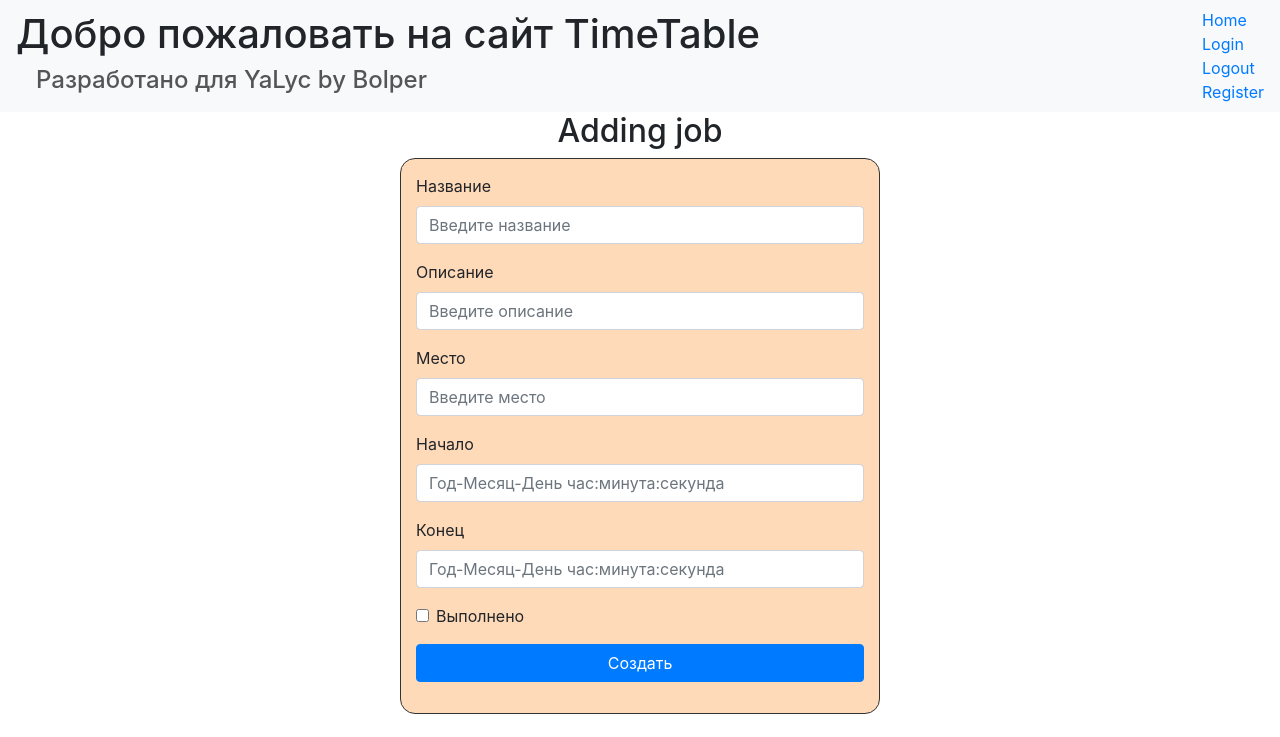
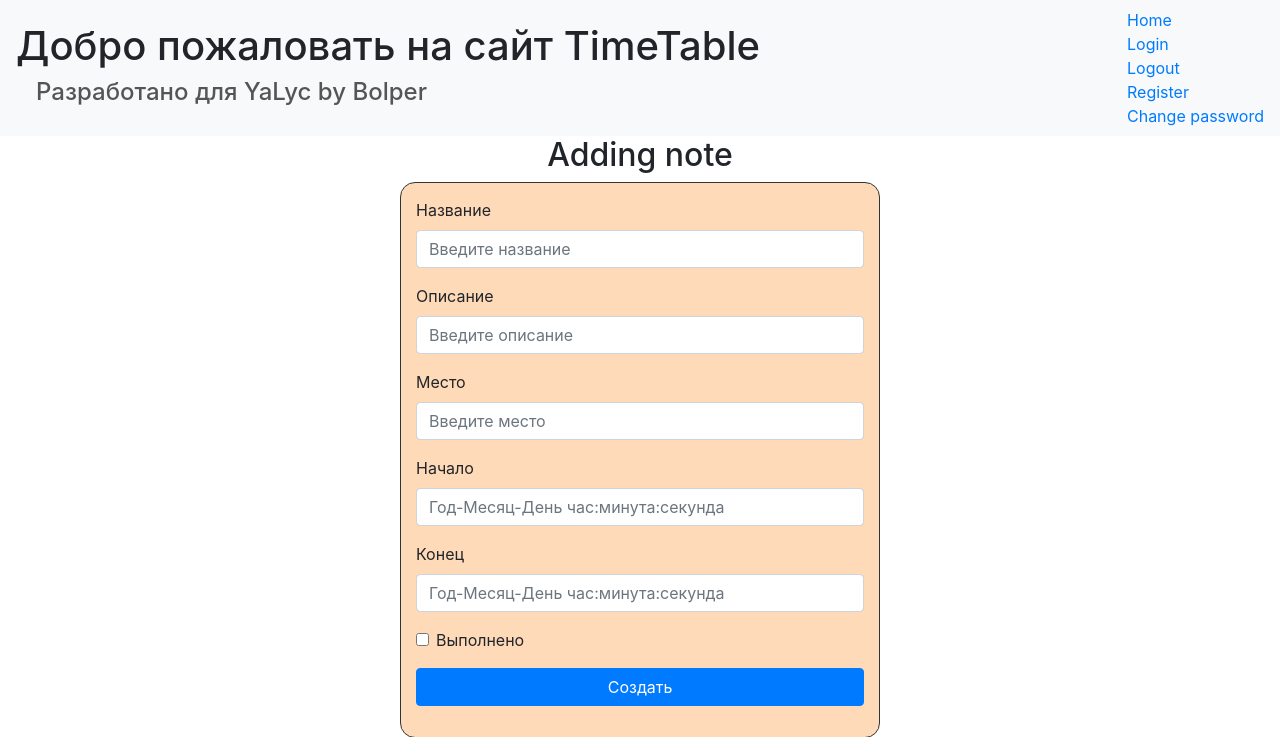
Before and after one commit to Bolper/TimeTable_YaLyc, a Flask app: page /notes in a window 1280 px wide. Shown: the top 737 px of the page. Run offline with Flask 3, Linux system fonts and the light colour scheme; a user stored in the database is signed in; tables that the repository leaves empty hold one stand-in row (values such as "Sample post"); some libraries are stand-ins or nearby versions.

Commit message:
дополнения

```diff
--- a/api/notes.py
+++ b/api/notes.py
@@ -23,7 +23,7 @@ def get_notes(_login: str, _password: str):
         return make_response(jsonify({'error': 'Unauthorized'}), 403)
     notes = db_sess.query(Note).filter(User.id == Note.user_id)
     return jsonify({
-        'jobs': [note.to_dict(only=NOTE_ATTRS) for note in notes]
+        'notes': [note.to_dict(only=NOTE_ATTRS) for note in notes]
     })
 
 
@@ -35,12 +35,12 @@ def get_one_note(_login: str, _password: str, _id: int):
         return make_response(jsonify({'error': 'Unauthorized'}), 403)
     note = db_sess.query(Note).get(_id)
     return jsonify({
-        'jobs': note.to_dict(only=NOTE_ATTRS)
+        'notes': note.to_dict(only=NOTE_ATTRS)
     })
 
 
 @blueprint.route('/api/<string:_login>/<string:_password>/notes/<int:_id>', methods=['DELETE'])
-def delete_job(_login: str, _password: str, _id: int):
+def delete_note(_login: str, _password: str, _id: int):
     db_sess = db_session.create_session()
     user = db_sess.query(User).filter(User.email == _login).first()
     if not user.check_password(_password):
--- a/data/notes.py
+++ b/data/notes.py
@@ -19,7 +19,7 @@ class Note(SqlAlchemyBase, SerializerMixin):
     user_id = sa.Column(sa.Integer, sa.ForeignKey("users.id"))
 
     def __str__(self) -> str:
-        return f'<job {self.id}: {self.job}>'
+        return f'<note {self.id}: {self.name}>'
 
     def __repr__(self) -> str:
         return self.__str__()
--- a/data/users.py
+++ b/data/users.py
@@ -14,8 +14,6 @@ class User(SqlAlchemyBase, UserMixin):
     surname = sa.Column(sa.String, nullable=True)
     name = sa.Column(sa.String, nullable=True)
     age = sa.Column(sa.Integer, nullable=True)
-    position = sa.Column(sa.String, nullable=True)
-    speciality = sa.Column(sa.String, nullable=True)
     address = sa.Column(sa.String, nullable=True)
     email = sa.Column(sa.String, index=True, unique=True, nullable=True)
     hashed_password = sa.Column(sa.String, nullable=True)
--- a/forms/__init__.py
+++ b/forms/__init__.py
@@ -1,3 +1,4 @@
 from .loginform import LoginForm
 from .registerform import RegisterForm
 from .noteform import NoteForm
+from .changepasswordform import ChangePasswordForm
--- a/forms/registerform.py
+++ b/forms/registerform.py
@@ -10,7 +10,5 @@ class RegisterForm(FlaskForm):
     surname = StringField('Surname', validators=[DataRequired()])
     name = StringField('Name', validators=[DataRequired()])
     age = IntegerField('Age', validators=[DataRequired(), NumberRange(14, 100)])
-    position = StringField('Position', validators=[DataRequired()])
-    speciality = StringField('Speciality', validators=[DataRequired()])
     address = StringField('Address', validators=[DataRequired()])
     submit = SubmitField('Submit')
--- a/main.py
+++ b/main.py
@@ -16,7 +16,7 @@ app.config['SECRET_KEY'] = 'yandexlyceum_secret_key'
 login_manager = LoginManager()
 login_manager.init_app(app)
 
-from forms import LoginForm, RegisterForm, NoteForm
+from forms import LoginForm, RegisterForm, NoteForm, ChangePasswordForm
 
 
 @login_manager.user_loader
@@ -61,8 +61,6 @@ def reqister():
             surname=form.surname.data,
             name=form.name.data,
             age=form.age.data,
-            position=form.position.data,
-            speciality=form.speciality.data,
             address=form.address.data,
             email=form.email.data
         )
@@ -85,7 +83,7 @@ def logout():
 def add_notes():
     form = NoteForm()
     if request.method == 'GET':
-        return render_template('_base_form.html', title='Adding job', form=form)
+        return render_template('_base_form.html', title='Adding note', form=form)
     db_sess = db_session.create_session()
     if form.validate_on_submit() and request.method == 'POST':
         note = Note(
@@ -95,7 +93,7 @@ def add_notes():
         db_sess.merge(note)
         db_sess.commit()
         return redirect('/show/notes')
-    return render_template('_base_form.html', title='Adding job', form=form)
+    return render_template('_base_form.html', title='Adding note', form=form)
 
 
 @app.route('/show/notes')
@@ -116,6 +114,12 @@ def not_found(error):
     return make_response(jsonify({'error': 'Not found'}), 404)
 
 
+@app.errorhandler(403)
+def not_found(error):
+    print(error)
+    return make_response(jsonify({'error': 'Bad old password'}), 403)
+
+
 @app.route('/notes/<int:_id>', methods=['GET', 'POST'])
 @login_required
 def edit_news(_id):
@@ -125,7 +129,7 @@ def edit_news(_id):
         abort(404)
     form = NoteForm()
     if request.method == "GET":
-        return render_template('_base_form.html', title='Editing job', form=form)
+        return render_template('_base_form.html', title='Editing note', form=form)
     if form.validate_on_submit() and request.method == 'POST':
         form.populate_obj(note)
         db_sess.merge(note)
@@ -135,7 +139,7 @@ def edit_news(_id):
 
 @app.route('/notes_delete/<int:_id>')
 @login_required
-def jobs_delete(_id):
+def notes_delete(_id):
     db_sess = db_session.create_session()
     note = db_sess.get(Note, _id)
     if note is None:
@@ -145,6 +149,23 @@ def jobs_delete(_id):
     return redirect('/show/notes')
 
 
+@app.route('/user/change_password', methods=['GET', 'POST'])
+@login_required
+def change_password():
+    db_sess = db_session.create_session()
+    user = db_sess.get(User, current_user.id)
+    form = ChangePasswordForm()
+    if request.method == "GET":
+        return render_template('_base_form.html', title='Change password', form=form)
+    if form.validate_on_submit() and request.method == 'POST':
+        if not user.check_password(form.old_password.data):
+            abort(403)
+        user.set_password(form.new_password.data)
+        db_sess.merge(user)
+        db_sess.commit()
+        return redirect('/')
+
+
 if __name__ == '__main__':
     app.config['PERMANENT_SESSION_LIFETIME'] = datetime.timedelta(days=365)
     app.register_blueprint(notes_api.blueprint)
--- a/templates/_base.html
+++ b/templates/_base.html
@@ -23,6 +23,7 @@
             <a class="d-flex" href="/login">Login</a>
             <a class="d-flex" href="/logout">Logout</a>
             <a class="d-flex" href="/register">Register</a>
+            <a class="d-flex" href="/user/change_password">Change password</a>
         </div>
     </nav>
 </header>
```
Also changed, not shown: forms/changepasswordform.py (added, +9 -0 lines).
